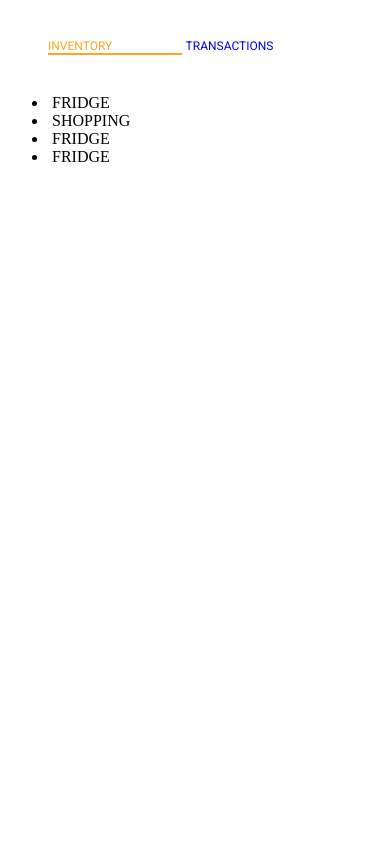
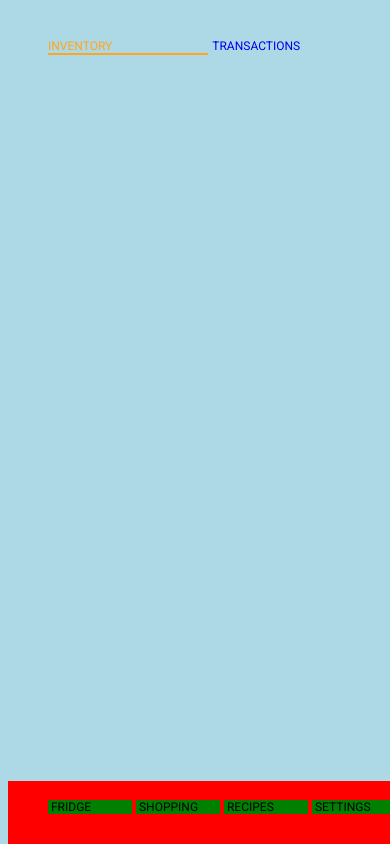
Before and after one commit to FoodLossFYDP/App, a Flask app: page / in a window 390 px wide. Run offline with Flask 2, Linux system fonts and the light colour scheme; some libraries are stand-ins or nearby versions.

Commit message:
testing mobile

```diff
--- a/backend/static/style.css
+++ b/backend/static/style.css
@@ -39,14 +39,12 @@
     font-size: 12px;
     display:inline-block;
     vertical-align: top;
-    width: 40%;
-
+    width: 48%;
 }
 
 .top-nav-item a{
     text-decoration: none;
 }
-
 
 .active {
     color: #FFA520;
@@ -56,3 +54,41 @@
      border-bottom: 2px solid #FFA520;
     outline-offset: -10px;
 }
+
+.bottom-nav {
+    background-color: red;
+    list-style: none;
+    width: 100%;
+    padding: 0;
+    margin: 0;
+    height: 63px;
+    bottom: 0;
+    position: absolute;
+
+}
+
+
+.bottom-nav-element {
+    font-family: "Roboto";
+    font-size: 12px;
+    list-style: none;
+    background-color: green;
+    width: 24%;
+    padding: 0;
+    margin: 0;
+    display: inline-block;
+}
+
+
+
+
+
+
+
+/* IPHONE SHIT */
+
+@media only screen and (max-width: 600px) {
+    body {
+        background-color: lightblue;
+    }
+}
--- a/backend/templates/index.html
+++ b/backend/templates/index.html
@@ -28,9 +28,10 @@
             <ul>
                 <li class="bottom-nav-element"> <a href=""> </a> <img src=""> FRIDGE </li>
                 <li class="bottom-nav-element"> <a href=""> </a> <img src=""> SHOPPING </li>
-                <li class="bottom-nav-element"> <a href=""> </a> <img src=""> FRIDGE </li>
-                <li class="bottom-nav-element"> <a href=""> </a> <img src=""> FRIDGE </li>
+                <li class="bottom-nav-element"> <a href=""> </a> <img src=""> RECIPES </li>
+                <li class="bottom-nav-element"> <a href=""> </a> <img src=""> SETTINGS</li>
             </ul>
         </div>
+
     </body>
 </html>
```
